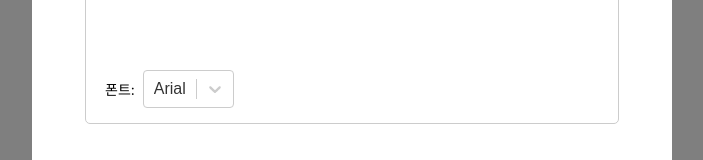
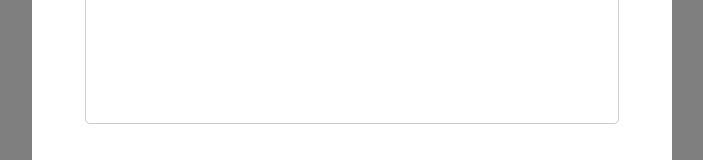
Before and after one commit to SWPC-caffeine/Ppurio-frontend, a React (Create React App) app: page /next in a window 1280 px wide. Shown: the part 571-731 px from the top of the page, without its empty margins (288-991 px from the left). Built offline with nearby package versions, Linux system fonts and the light colour scheme.

Commit message:
leftIcon add

```diff
--- a/src/ImageSelectionPage.js
+++ b/src/ImageSelectionPage.js
@@ -1,5 +1,6 @@
 import React, { useState, useEffect } from "react";
 import "./css/ImageSelectionPage.css";
+import leftIcon from './image/leftIcon.png';
 
 const ImageSelectionPage = ({ onSelectImage, onClose, summaryContent }) => {
   const [imageUrls, setImageUrls] = useState([]);
@@ -12,16 +13,16 @@ const ImageSelectionPage = ({ onSelectImage, onClose, summaryContent }) => {
     let progressInterval;
 
     if (loadingProgress < 97) {
-      // 90%까지 1%씩 증가
+      // 97%까지 1%씩 증가
       progressInterval = setInterval(() => {
         setLoadingProgress((prevProgress) => {
           if (prevProgress + 1 <= 97) {
             return prevProgress + 1;
           }
-          clearInterval(progressInterval); // 90%에 도달하면 멈춤
+          clearInterval(progressInterval); // 97%에 도달하면 멈춤
           return 97;
         });
-      }, 200); // 0.1초마다 1%씩 증가 (더 천천히)
+      }, 200); // 0.2초마다 1%씩 증가
     } else if (loadingProgress === 97) {
       // 97%에서 멈추고, 이미지 생성 시작
       fetch(`${process.env.REACT_APP_SERVER_IP}/create`, {
@@ -64,8 +65,12 @@ const ImageSelectionPage = ({ onSelectImage, onClose, summaryContent }) => {
   return (
     <div className="modalOverlay">
       <div className="modalContent">
-        <h3>{isImageGenerationComplete ? "이미지 선택" : "이미지 생성중.."}</h3>{" "}
-        {/* 텍스트 변경 */}
+        {/* 왼쪽 상단에 뒤로가기 화살표 추가 */}
+        <button className="backButton" onClick={onClose}>
+          <img src={leftIcon} alt="뒤로가기" />
+        </button>
+
+        <h3>{isImageGenerationComplete ? "이미지 선택" : "이미지 생성중.."}</h3>
         <div className="progressBarWrapper">
           {loadingProgress < 100 && (
             <>
@@ -105,9 +110,6 @@ const ImageSelectionPage = ({ onSelectImage, onClose, summaryContent }) => {
             <button className="regenerateButton">이미지 재생성</button>
           </>
         )}
-        <button className="closeButton" onClick={onClose}>
-          닫기
-        </button>
       </div>
     </div>
   );
--- a/src/NextPage.js
+++ b/src/NextPage.js
@@ -1,12 +1,10 @@
 import React, { useState, useEffect } from "react";
-import Select from "react-select";
 import "./css/NextPage.css";
 import ImageSelectionPage from "./ImageSelectionPage";
 import ImagePage from "./ImagePage"; // ImagePage를 import합니다.
 
 const NextPage = ({ Content = "", onNext, onClose }) => {
   const [summaryContent, setSummaryContent] = useState(Content);
-  const [selectedFont, setSelectedFont] = useState("Arial");
   const [isImageSelectionOpen, setIsImageSelectionOpen] = useState(false);
   const [selectedImageUrl, setSelectedImageUrl] = useState(null); // 선택된 이미지 URL 상태 추가
   const [isImagePageOpen, setIsImagePageOpen] = useState(false); // ImagePage를 표시하는 상태
@@ -21,23 +19,6 @@ const NextPage = ({ Content = "", onNext, onClose }) => {
     setSummaryContent(e.target.value);
   };
 
-  const handleFontChange = (selectedOption) => {
-    setSelectedFont(selectedOption.value);
-  };
-
-  const fontOptions = [
-    { value: "Arial", label: "Arial" },
-    { value: "Times New Roman", label: "Times New Roman" },
-    { value: "Georgia", label: "Georgia" },
-    { value: "Courier New", label: "Courier New" },
-    { value: "Verdana", label: "Verdana" },
-    { value: "Tahoma", label: "Tahoma" },
-    { value: "Trebuchet MS", label: "Trebuchet MS" },
-    { value: "Lucida Console", label: "Lucida Console" },
-    { value: "Comic Sans MS", label: "Comic Sans MS" },
-    { value: "궁서", label: "궁서" },
-  ];
-
   const handleOpenImageSelection = () => {
     setIsImageSelectionOpen(true);
   };
@@ -46,21 +27,6 @@ const NextPage = ({ Content = "", onNext, onClose }) => {
     setSelectedImageUrl(url); // 선택된 이미지 URL 상태 업데이트
     setIsImageSelectionOpen(false); // 이미지 선택 페이지 닫기
     setIsImagePageOpen(true); // ImagePage를 열기 위해 상태를 true로 설정
-  };
-
-  const customStyles = {
-    option: (provided, state) => ({
-      ...provided,
-      fontFamily: state.data.value,
-    }),
-    singleValue: (provided, state) => ({
-      ...provided,
-      fontFamily: state.data.value,
-    }),
-    menu: (provided) => ({
-      ...provided,
-      zIndex: 9999,
-    }),
   };
 
   return (
@@ -74,19 +40,7 @@ const NextPage = ({ Content = "", onNext, onClose }) => {
               value={summaryContent || ""}
               onChange={handleSummaryChange}
               rows="10"
-              style={{ fontFamily: selectedFont }}
             />
-            <div className="fontSelector">
-              <label htmlFor="fontSelect">폰트: </label>
-              <Select
-                id="fontSelect"
-                options={fontOptions}
-                value={{ value: selectedFont, label: selectedFont }}
-                onChange={handleFontChange}
-                styles={customStyles}
-                menuPlacement="top"
-              />
-            </div>
           </div>
           <button className="nextButton2" onClick={handleOpenImageSelection}>
             이미지 선택
--- a/src/css/ImageSelectionPage.css
+++ b/src/css/ImageSelectionPage.css
@@ -12,7 +12,7 @@
   grid-template-columns: repeat(2, 1fr); /* 2개의 열 */
   gap: 30px; /* 간격 */
   justify-content: center;
-  margin-top: 20px;
+  margin-top: 5px;
 }
 
 .imageOption {
@@ -99,3 +99,17 @@
   background-color: #ff85c1; /* 호버 시 밝은 핑크 */
   transform: translateX(-50%) scale(1.05); /* 살짝 커짐 */
 }
+.backButton {
+  position: absolute;
+  top: 20px;
+  left: 20px;
+  background: none;
+  border: none;
+  font-size: 24px;
+  cursor: pointer;
+}
+
+.backButton img {
+  width: 24px;
+  height: 24px;
+}
```
Also changed, not shown: src/image/leftIcon.png (added).
